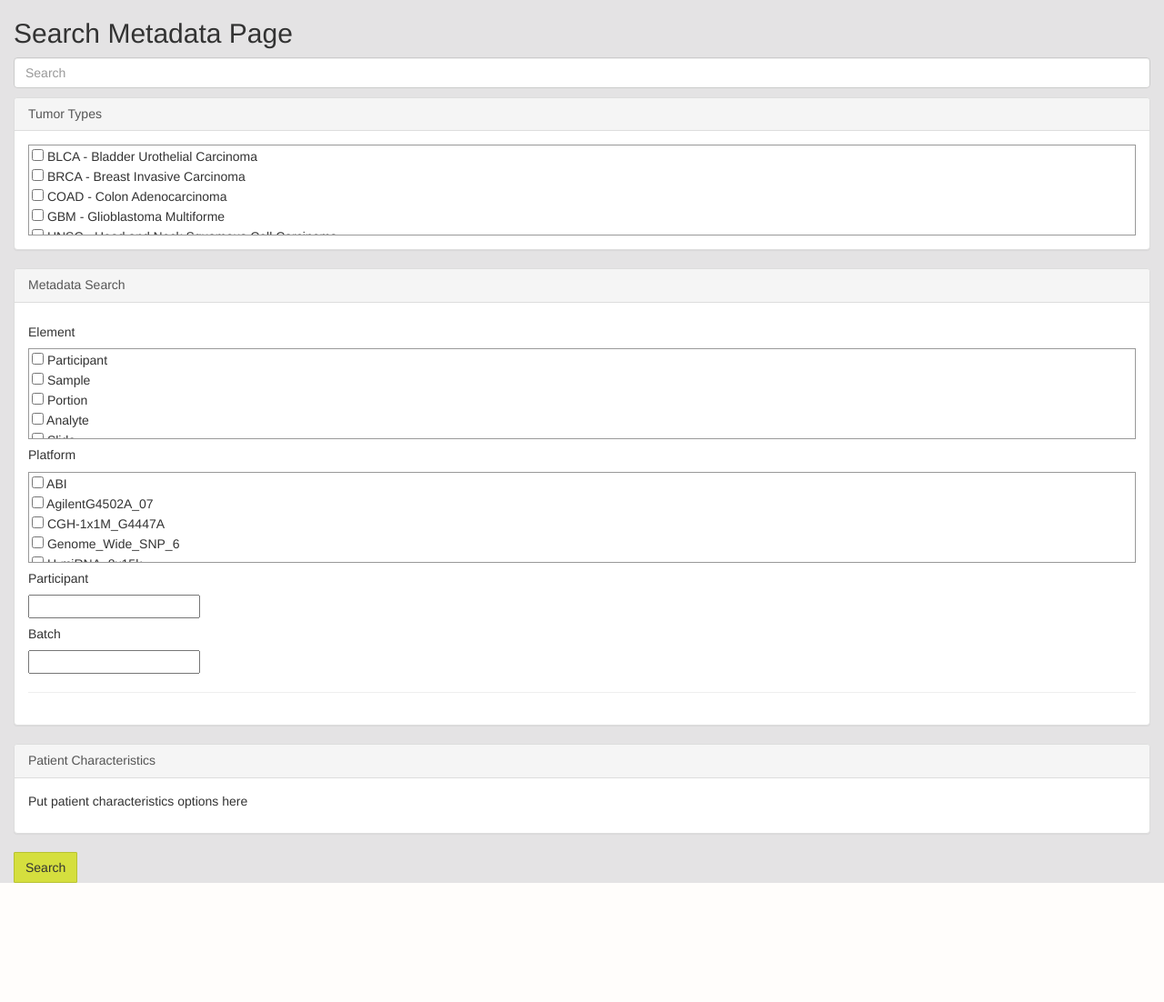
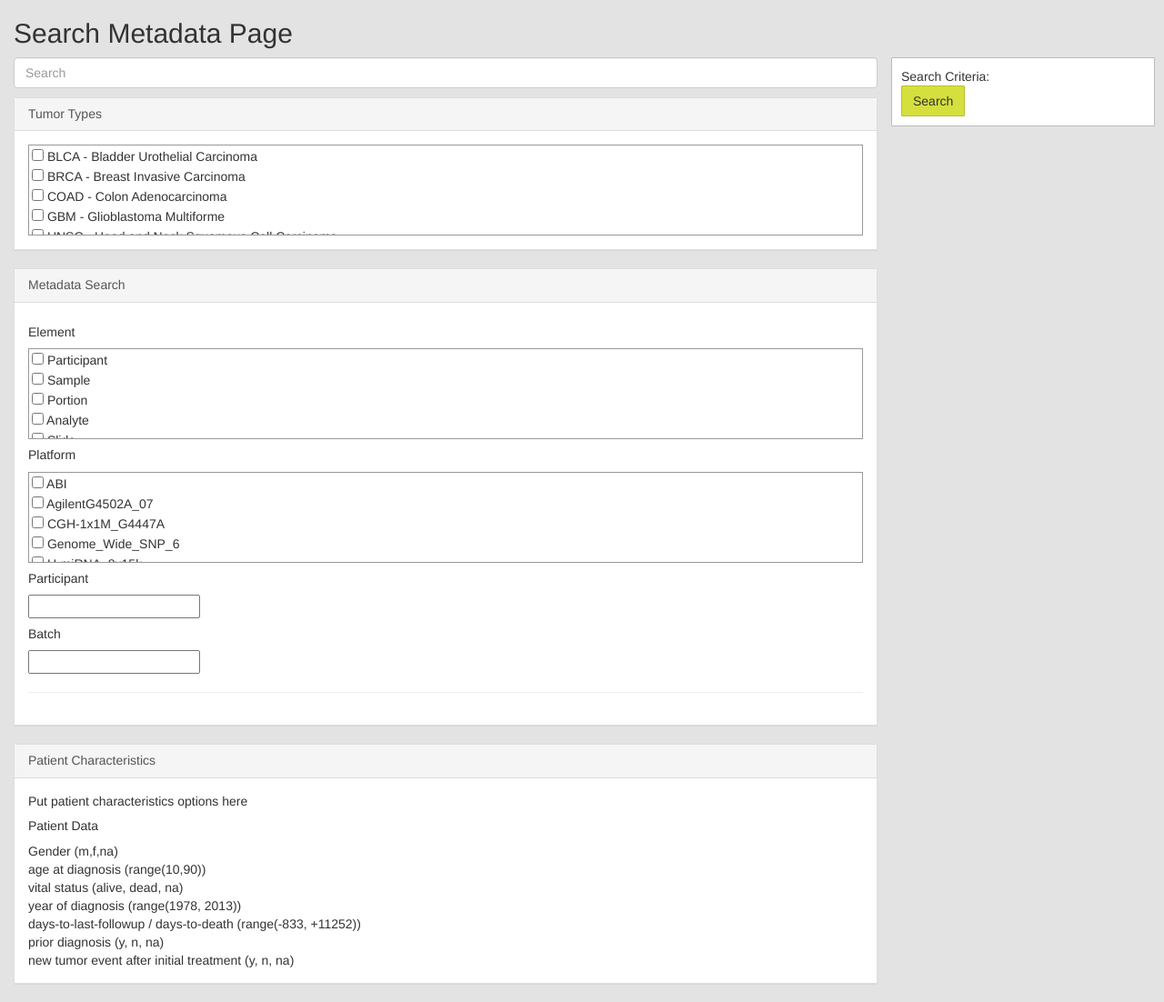
Before and after one commit to phyllers/GAE_Django17, a Django app: page /search/ in a window 1280 px wide. Shown: the part 52-1154 px from the top of the page at 91% size. Before the commit the page ends 1023 px from the top, so only its background shows below. Run offline with Django 3.2, Linux system fonts and the light colour scheme; some libraries are stand-ins or nearby versions.

Commit message:
added some functionality to search widgets, updated landing page with link to temp wiki

```diff
--- a/sass/search.sass
+++ b/sass/search.sass
@@ -1,5 +1,21 @@
 #search-box
     margin-bottom: 10px
+
+.search-left-column
+    display: block
+    margin-right: 300px
+
+.search-right-column
+    background-color: #FFF
+    border: 1px #bbbbbb solid
+    border-radius: 1px
+    padding: 10px
+    position: absolute
+    right: 10px
+    width: 290px
+
+.panel
+    border-radius: 1px
 
 .panel-heading
     padding: 0px
--- a/static/css/main.css
+++ b/static/css/main.css
@@ -158,6 +158,22 @@
 #search-box {
   margin-bottom: 10px; }
 
+.search-left-column {
+  display: block;
+  margin-right: 300px; }
+
+.search-right-column {
+  background-color: #FFF;
+  border: 1px #bbbbbb solid;
+  border-radius: 1px;
+  padding: 10px;
+  position: absolute;
+  right: 10px;
+  width: 290px; }
+
+.panel {
+  border-radius: 1px; }
+
 .panel-heading {
   padding: 0px; }
   .panel-heading h5 {
--- a/templates/testapp/search.html
+++ b/templates/testapp/search.html
@@ -3,12 +3,27 @@
 
 {% block header %}
 {#<link type="text/css" rel="stylesheet" href="{% static 'css/search.css' %}" />#}
+    <script type="text/javascript" src="{% static 'js/search.js' %}"></script>
 {% endblock %}
 
 {% block content %}
 
 
     <h2>Search Metadata Page</h2>
+
+        <div class="search-right-column">
+            Search Criteria:
+
+            <ul id="search-criteria">
+
+            </ul>
+
+
+        <a type="submit" class="btn btn-primary" href="/search_results">Search</a>
+    </div>
+
+
+    <div class="search-left-column">
 
         <input id="search-box" class="form-control" type="text" name="search-field" placeholder="Search" />
 
@@ -52,7 +67,7 @@
                         {% for e in elements %}
                             <li>
                                 <label for="element-{{ e.id }}">
-                                <input type="checkbox" name="element-{{ e.id }}" id="element-{{ e.id }}" >
+                                    <input type="checkbox" name="elements-selected" id="element-{{ e.id }}" >
                                     {{ e.label }}
                                 </label>
                             </li>
@@ -64,7 +79,7 @@
                         {% for e in platforms %}
                             <li>
                                 <label for="platform-{{ e.id }}">
-                                <input type="checkbox" name="platform-{{ e.id }}" id="platform-{{ e.id }}" >
+                                    <input type="checkbox" name="platforms-selected" id="platform-{{ e.id }}" >
                                     {{ e.label }}
                                 </label>
                             </li>
@@ -94,9 +109,20 @@
             <div id="collapseThree" class="panel-collapse collapse in">
                 <div class="panel-body">
                     <p>Put patient characteristics options here</p>
+                    <h5>Patient Data</h5>
+                    <ul>
+                        <li>Gender (m,f,na)</li>
+                        <li>age at diagnosis (range(10,90))</li>
+                        <li>vital status (alive, dead, na)</li>
+                        <li>year of diagnosis (range(1978, 2013))</li>
+                        <li>days-to-last-followup / days-to-death (range(-833, +11252))</li>
+                        <li>prior diagnosis (y, n, na)</li>
+                        <li>new tumor event after initial treatment (y, n, na)</li>
+                    </ul>
+                </div>
             </div>
         </div>
     </div>
 
-    <a type="submit" class="btn btn-primary" href="/search_results">Search</a>
+
 {% endblock %}
```
Also changed, not shown: templates/testapp/landing.html (+6 -1 lines), 1 other file. Lines whose indentation alone changed are shown as unchanged.
